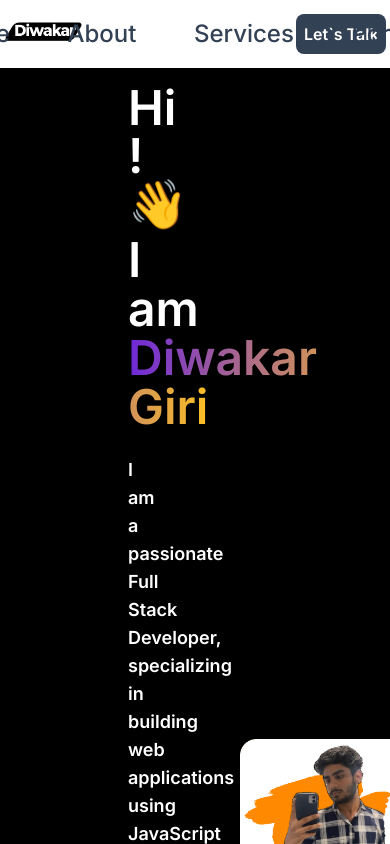
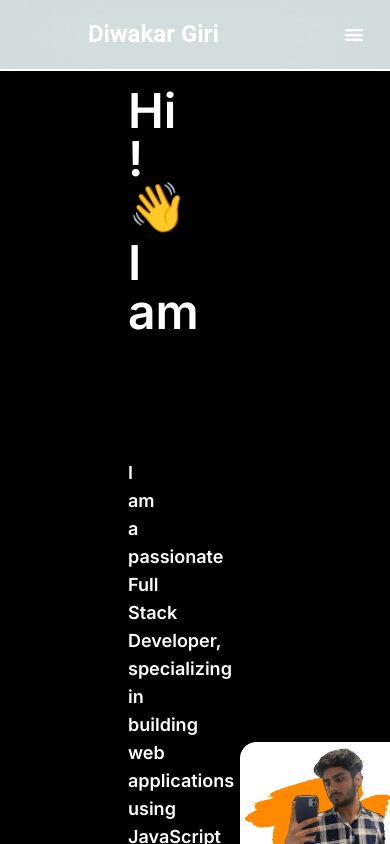
Before and after one commit to diwakarg12/Personal-portfolio, a Next.js app: page / in a window 390 px wide. Shown: the top 844 px of the page. Built offline with nearby package versions, Linux system fonts and the light colour scheme.

Commit message:
Update dependencies and make header component responsive using material tailwind.

```diff
--- a/package.json
+++ b/package.json
@@ -9,6 +9,7 @@
     "lint": "next lint"
   },
   "dependencies": {
+    "@material-tailwind/react": "^2.1.9",
     "next": "14.1.0",
     "react": "^18",
     "react-dom": "^18",
--- a/src/app/Components/Header.js
+++ /dev/null
@@ -1,26 +0,0 @@
-import Link from 'next/link';
-import headerStyle from '../Styles/Header.module.css'
-import Image from 'next/image'
-
-const Header = () => {
-    return (
-        <div className='text-slate-700 bg-white flex items-center justify-center w-[100%] overflow-hidden'>
-            <div className='w-1/4 flex items-center justify-center' >
-                <Link href="/"><Image src="/logo2.png" alt="Logo" width={120} height={64} /></Link>
-            </div>
-            <div className='w-1/2'>
-                <ul className='flex items-center justify-center'>
-                    <li className={headerStyle.navItem}><Link href="/">Home</Link></li>
-                    <li className={headerStyle.navItem}><Link href="/about">About</Link></li>
-                    <li className={headerStyle.navItem}><Link href="/services">Services</Link></li>
-                    <li className={headerStyle.navItem}><Link href="/portfolio">Portfolio</Link></li>
-                </ul>
-            </div>
-            <div className='w-1/4 flex items-center justify-center'>
-                <Link href="/contact"><p className='bg-slate-700 text-white font-semibold p-2 rounded-lg hover:bg-green-500 transition delay-100 ease-in '>Let`s Talk</p></Link>
-            </div>
-        </div>
-    )
-}
-
-export default Header
--- /dev/null
+++ b/src/app/Components/Header.jsx
@@ -0,0 +1,122 @@
+"use client";
+import React from "react";
+import Link from "next/link";
+import {
+  Navbar,
+  Collapse,
+  Typography,
+  IconButton,
+} from "@material-tailwind/react";
+import { IoMenu } from "react-icons/io5";
+import { HiOutlineXMark } from "react-icons/hi2";
+
+function NavList() {
+  return (
+    <ul className="my-2 flex flex-col gap-2 lg:mb-0 lg:mt-0 lg:flex-row lg:items-center lg:gap-x-24">
+      <Typography
+        as="li"
+        variant="h5"
+        color="white"
+        className="p-1 font-semibold"
+      >
+        <Link
+          href="/"
+          className="flex items-center hover:text-blue-500 transition-colors"
+        >
+          Home
+        </Link>
+      </Typography>
+      <Typography
+        as="li"
+        variant="h5"
+        color="white"
+        className="p-1 font-semibold"
+      >
+        <Link
+          href="/about"
+          className="flex items-center hover:text-blue-500 transition-colors"
+        >
+          About
+        </Link>
+      </Typography>
+      <Typography
+        as="li"
+        variant="h5"
+        color="white"
+        className="p-1 font-semibold"
+      >
+        <Link
+          href="/projects"
+          className="flex items-center hover:text-blue-500 transition-colors"
+        >
+          Portfolio
+        </Link>
+      </Typography>
+      <Typography
+        as="li"
+        variant="h5"
+        color="white"
+        className="p-1 font-semibold"
+      >
+        <Link
+          href="/contact"
+          className="flex items-center hover:text-blue-500 transition-colors"
+        >
+          Contact
+        </Link>
+      </Typography>
+    </ul>
+  );
+}
+
+export default function Header() {
+  const [openNav, setOpenNav] = React.useState(false);
+
+  const handleWindowResize = () =>
+    window.innerWidth >= 960 && setOpenNav(false);
+
+  React.useEffect(() => {
+    window.addEventListener("resize", handleWindowResize);
+
+    return () => {
+      window.removeEventListener("resize", handleWindowResize);
+    };
+  }, []);
+
+  return (
+    <Navbar className="mx-auto max-w-screen-xl px-6 py-3 bg-transparent text-white border-b-2 border-r-0 border-l-0 border-t-0 border-white rounded-none sticky top-0 z-10">
+      <div className="flex items-center">
+        <Typography
+          as="li"
+          variant="h4"
+          className="mr-4 ml-16 cursor-pointer py-1.5"
+        >
+          <Link
+            href="/"
+            className="flex items-center hover:text-blue-500 transition-colors"
+          >
+            Diwakar Giri
+          </Link>
+        </Typography>
+        <div className="hidden ml-96 lg:block ">
+          <NavList />
+        </div>
+        <IconButton
+          variant="text"
+          className="ml-auto h-6 w-6 text-inherit hover:bg-transparent focus:bg-transparent active:bg-transparent lg:hidden"
+          ripple={false}
+          onClick={() => setOpenNav(!openNav)}
+        >
+          {openNav ? (
+            <HiOutlineXMark className="h-6 w-6" strokeWidth={2} />
+          ) : (
+            <IoMenu className="h-6 w-6" strokeWidth={2} />
+          )}
+        </IconButton>
+      </div>
+      <Collapse open={openNav}>
+        <NavList />
+      </Collapse>
+    </Navbar>
+  );
+}
--- a/src/app/layout.js
+++ b/src/app/layout.js
@@ -14,9 +14,9 @@ export default function RootLayout({ children }) {
   return (
     <html lang="en">
       <body className={inter.className}>
-        <Header />
-        {children}
-        <Footer />
+          <Header />
+          {children}
+          <Footer />
       </body>
     </html>
   );
--- a/tailwind.config.js
+++ b/tailwind.config.js
@@ -1,5 +1,6 @@
+import withMT from "@material-tailwind/react/utils/withMT";
 /** @type {import('tailwindcss').Config} */
-module.exports = {
+module.exports = withMT({
   content: [
     "./src/pages/**/*.{js,ts,jsx,tsx,mdx}",
     "./src/components/**/*.{js,ts,jsx,tsx,mdx}",
@@ -14,11 +15,11 @@ module.exports = {
       },
     },
     screens: {
-      'sm': { 'max': '576px' },
-      'md': { 'max': '767px' },
-      'lg': { 'max': '1024px' },
-      'xl': { 'max': '1200px' },
+      'sm': { 'min': '576px' },
+      'md': { 'min': '767px' },
+      'lg': { 'min': '1024px' },
+      'xl': { 'min': '1200px' },
     }
   },
   plugins: [],
-};
+});
```
Also changed, not shown: 1 other file (tests, documents, lock files or other folders).
